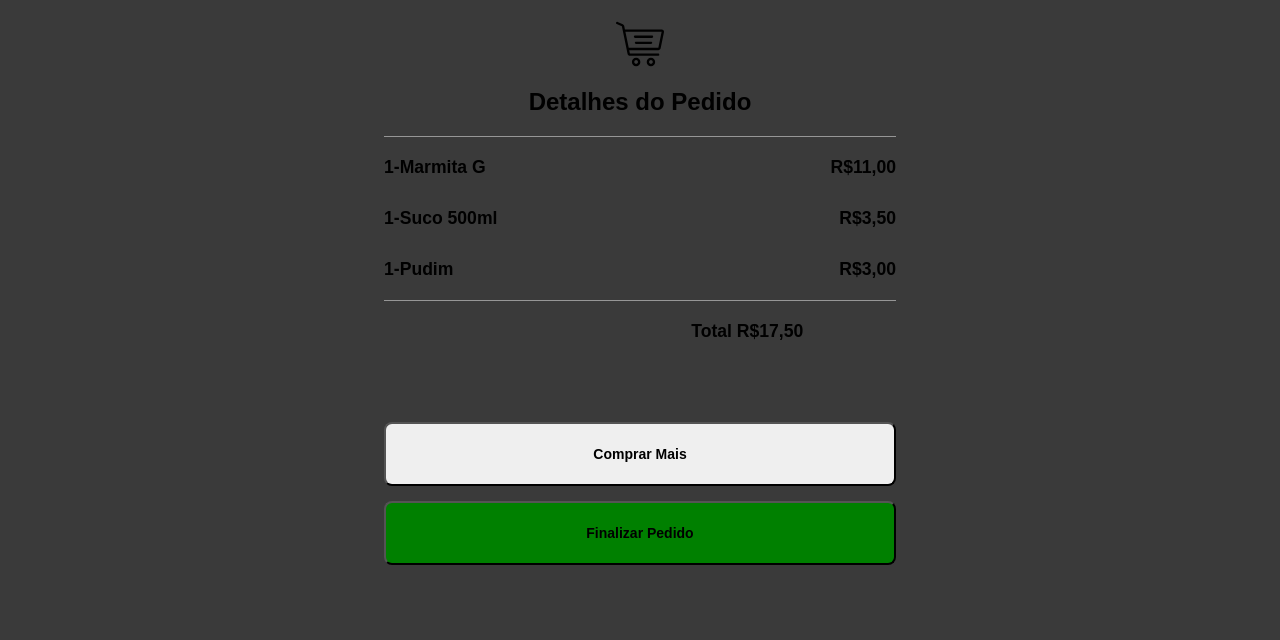
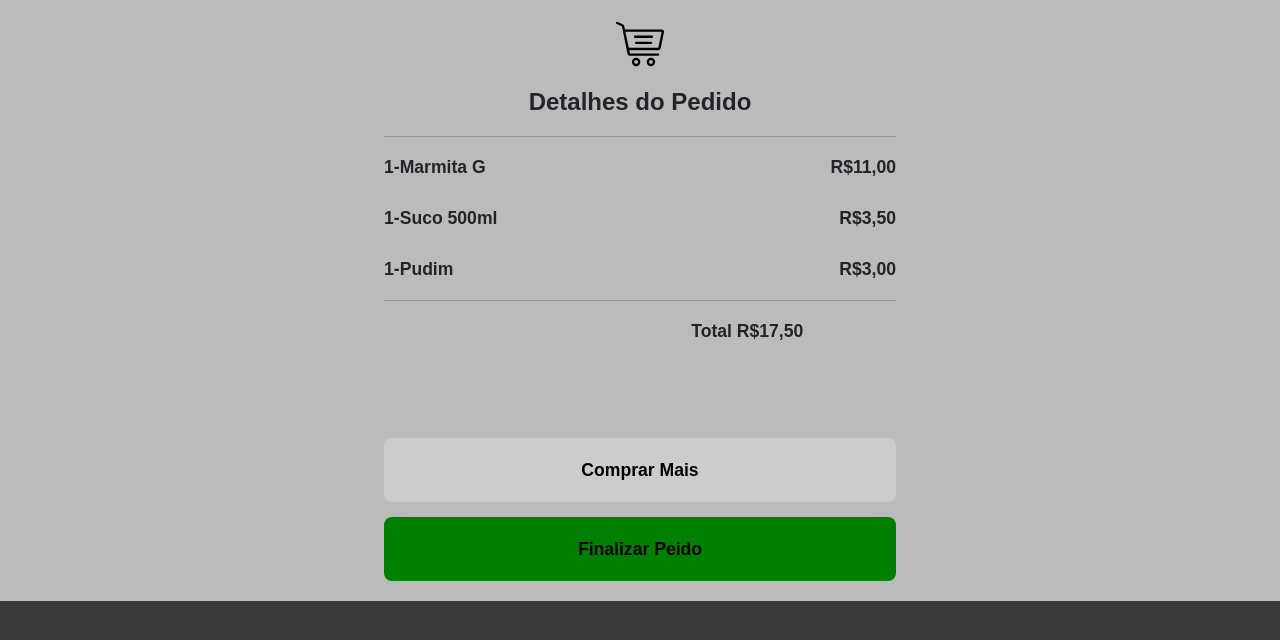
Before and after one commit to paulohlips/donavania, a React (Create React App) app: page /details in a window 1280 px wide. Shown: the top 640 px of the page. Built offline with nearby package versions, Linux system fonts and the light colour scheme.

Commit message:
fix/ details general fixes

```diff
--- a/public/index.html
+++ b/public/index.html
@@ -8,6 +8,13 @@
     <meta
       name="description"
       content="Web site created using create-react-app"
+    />
+
+    <link
+      rel="stylesheet"
+      href="https://maxcdn.bootstrapcdn.com/bootstrap/4.4.1/css/bootstrap.min.css"
+      integrity="sha384-Vkoo8x4CGsO3+Hhxv8T/Q5PaXtkKtu6ug5TOeNV6gBiFeWPGFN9MuhOf23Q9Ifjh"
+      crossorigin="anonymous"
     />
 
     <link rel="apple-touch-icon" href="%PUBLIC_URL%/logo192.png" />
--- /dev/null
+++ b/src/pages/Delivery/index.js
@@ -0,0 +1,7 @@
+import React from "react";
+
+import { Container } from "./styles";
+
+const Delivery = () => <div />;
+
+export default Delivery;
--- /dev/null
+++ b/src/pages/Delivery/styles.js
@@ -0,0 +1,3 @@
+import styled from "styled-components";
+
+export const Container = styled.div``;
--- a/src/pages/Details/index.js
+++ b/src/pages/Details/index.js
@@ -1,4 +1,5 @@
-import React, { Component } from "react";
+import React, { Component, useState } from "react";
+import { Modal, Button } from "react-bootstrap";
 
 import {
   Container,
@@ -8,17 +9,36 @@ import {
   OrderDetails,
   ButtonMore,
   ButtonFinalize,
-  ButtonContent,
   Total,
   Item,
 } from "./styles";
 
 import cart from "./../../assets/supermarket.svg";
 
-export default class Details extends Component {
-  render() {
+export default function Details() {
+  const [show, setShow] = useState(false);
+
+  const handleClose = () => setShow(false);
+  const handleShow = () => setShow(true);
+
   return (
     <Container>
+      <Modal show={show} onHide={handleClose}>
+        <Modal.Header closeButton>
+          <Modal.Title>Me diz uma coisa,</Modal.Title>
+        </Modal.Header>
+        <Modal.Body>
+          Você vem buscar ou prefere que a gente leve até você?
+        </Modal.Body>
+        <Modal.Footer>
+          <ButtonFinalize onClick={handleClose} onClick={"./D"}>
+            <span>Entregar</span>
+          </ButtonFinalize>
+          <ButtonMore onClick={handleClose}>
+            <span>Retirar no Restaurante</span>
+          </ButtonMore>
+        </Modal.Footer>
+      </Modal>
       <DetailsBox>
         <Icon src={cart} />
         <Title>Detalhes do Pedido</Title>
@@ -35,14 +55,13 @@ export default class Details extends Component {
           </Item>
         </OrderDetails>
         <Total>Total R$17,50</Total>
-          <ButtonMore>
-            <ButtonContent>Comprar Mais</ButtonContent>
+        <ButtonMore to="menu">
+          <span>Comprar Mais</span>
         </ButtonMore>
-          <ButtonFinalize>
-            <ButtonContent>Finalizar Pedido</ButtonContent>
+        <ButtonFinalize onClick={handleShow}>
+          <span>Finalizar Peido</span>
         </ButtonFinalize>
       </DetailsBox>
     </Container>
   );
 }
-}
--- a/src/pages/Details/styles.js
+++ b/src/pages/Details/styles.js
@@ -1,10 +1,12 @@
 import styled from "styled-components";
+import { Link } from "react-router-dom";
 
 export const Container = styled.div`
   display: flex;
   justify-content: center;
   align-items: center;
   flex-direction: column;
+  background-color: #bbb;
 `;
 
 export const DetailsBox = styled.div`
@@ -66,52 +68,91 @@ export const Item = styled.p`
   display: flex;
   justify-content: space-between;
 `;
-export const ButtonMore = styled.button`
+export const ButtonMore = styled(Link)`
+  display: flex;
+  justify-content: center;
+  align-content: center;
   height: 8vh;
   width: 40vw;
   margin: 15px 0;
   border-radius: 8px;
   margin-top: 80px;
   align-self: center;
+  background-color: #ccc;
+  color: #000;
 
   @media screen and (max-device-width: 420px) {
+    display: flex;
+    justify-content: center;
+    align-content: center;
     height: 8vh;
     width: 80vw;
     margin: 15px 0;
     border-radius: 8px;
     margin-top: 180px;
+    background-color: #ccc;
+    color: #000;
   }
 
   @media screen and (max-device-width: 370px) {
+    display: flex;
+    justify-content: center;
+    align-content: center;
     height: 8vh;
     width: 80vw;
     margin: 15px 0;
     border-radius: 8px;
+    background-color: #ccc;
+    color: #000;
+  }
+
+  span {
+    display: flex;
+    align-self: center;
+    justify-content: center;
+    font-size: 1.1rem;
+    font-weight: bold;
   }
 `;
 
-export const ButtonFinalize = styled.button`
+export const ButtonFinalize = styled(Link)`
+  display: flex;
+  justify-content: center;
+  align-content: center;
   height: 8vh;
   width: 40vw;
   border-radius: 8px;
   background-color: green;
   align-self: center;
+  color: #000;
 
   @media screen and (max-device-width: 420px) {
+    display: flex;
+    justify-content: center;
+    align-content: center;
     height: 8vh;
     width: 80vw;
     border-radius: 8px;
     background-color: green;
+    color: #000;
   }
 
   @media screen and (max-device-width: 370px) {
+    display: flex;
+    justify-content: center;
+    align-content: center;
     height: 8vh;
     width: 80vw;
     border-radius: 8px;
     background-color: green;
+    color: #000;
+  }
+
+  span {
+    display: flex;
+    align-self: center;
+    justify-content: center;
+    font-size: 1.1rem;
+    font-weight: bold;
   }
 `;
-
-export const ButtonContent = styled.p`
-  font-weight: bold;
-`;
--- /dev/null
+++ b/src/pages/Local/index.js
@@ -0,0 +1,7 @@
+import React from "react";
+
+import { Container } from "./styles";
+
+const Local = () => <div />;
+
+export default Local;
--- /dev/null
+++ b/src/pages/Local/styles.js
@@ -0,0 +1,3 @@
+import styled from "styled-components";
+
+export const Container = styled.div``;
--- a/src/routes.js
+++ b/src/routes.js
@@ -7,6 +7,8 @@ import SignIn from "./pages/SignIn";
 import SignUp from "./pages/SignUp";
 import Menu from "./pages/Menu";
 import Details from "./pages/Details";
+import Delivery from "./pages/Delivery";
+import Local from "./pages/Local";
 
 export default function Routes() {
   return (
@@ -16,6 +18,8 @@ export default function Routes() {
         <Route path="/signup" component={SignUp} />
         <Route path="/menu" component={Menu} />
         <Route path="/details" component={Details} />
+        <Route path="/delivey" component={Delivery} />
+        <Route path="/local" component={Local} />
       </Switch>
     </Router>
   );
--- a/src/styles/globals.js
+++ b/src/styles/globals.js
@@ -32,8 +32,8 @@ export default createGlobalStyle`
   }
 
   a {
-    text-decoration: none;
-  }
+    text-decoration: none !important;
+}
 
   ul {
     list-style: none;
```
Lines whose indentation alone changed are shown as unchanged.
